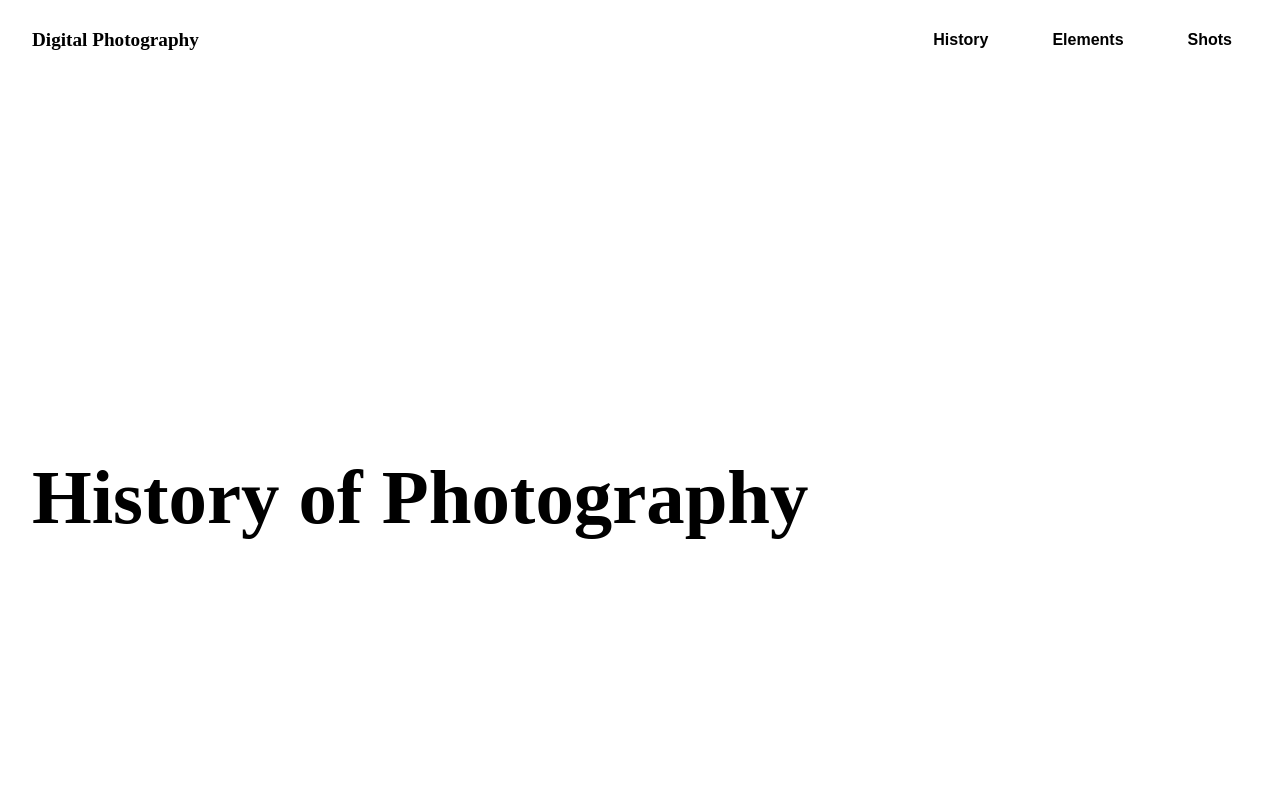
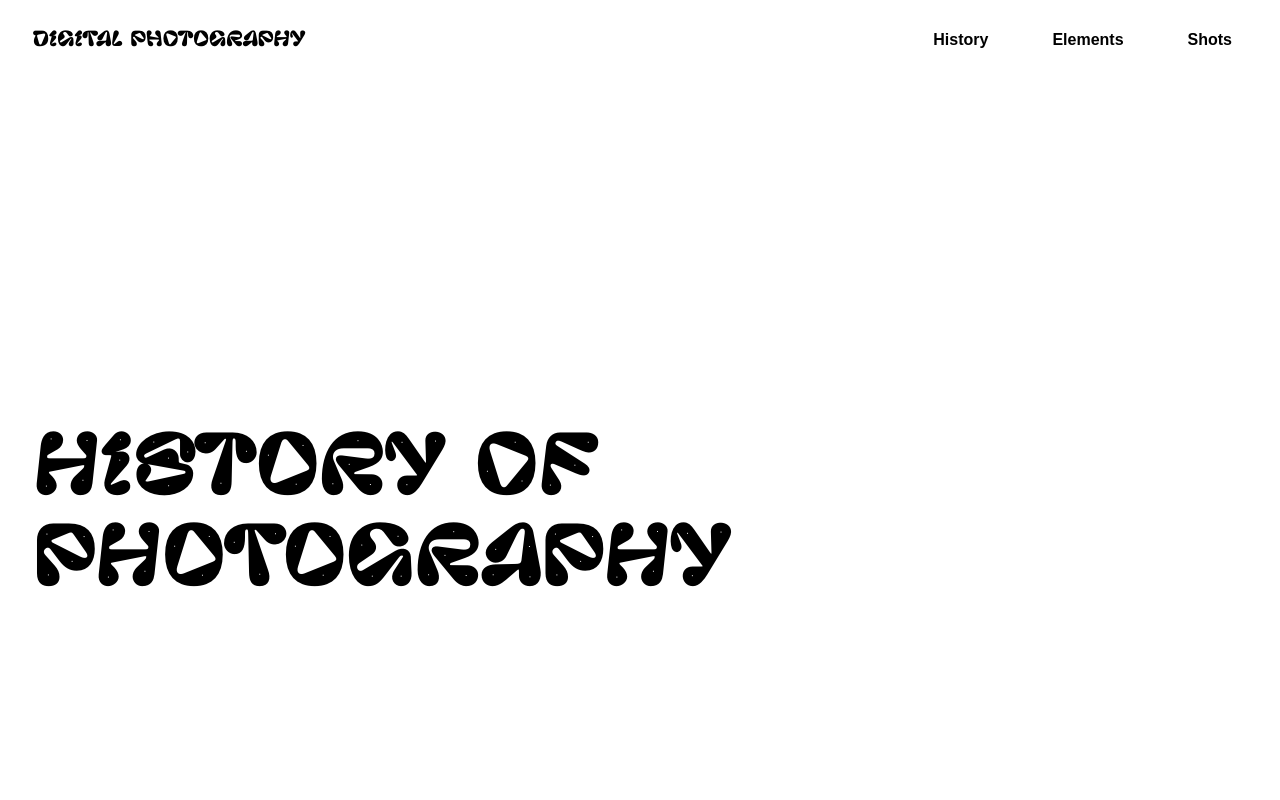
Before and after one commit to atlee1030/digital-photography-website, a plain HTML site: page history.html in a window 1280 px wide. Shown: the top 800 px of the page. Drawn offline with Linux system fonts and the light colour scheme; the site is published under a folder, as on GitHub Pages, so addresses that start at the root find nothing.

Commit message:
fixed font

```diff
--- a/css/font.css
+++ b/css/font.css
@@ -1,7 +1,7 @@
 @font-face {
     font-family: 'Pilowlava-Atome';
-    src: url(/fonts/Pilowlava-Atome.woff) format(woff),
-         url(/fonts/Pilowlava-Atome.woff2) format(woff2);
+    src: url('fonts/Pilowlava-Atome.woff') format(woff),
+         url('fonts/Pilowlava-Atome.woff2') format(woff2);
     font-weight: normal;
     font-style: normal;
 }
--- a/css/index.css
+++ b/css/index.css
@@ -10,7 +10,7 @@
   .hero {
     height: 100vh;
     background: linear-gradient(rgba(0, 0, 0, 0.6), rgba(0, 0, 0, 0.6)),
-                url('/images/Montreal-3.jpg') no-repeat center center/cover;
+                url('/images/montreal.jpg') no-repeat center center/cover;
     display: flex;
     align-items: center;
     justify-content: center;
```
Also changed, not shown: css/fonts/Nalieta_dafont.otf (renamed from fonts/Nalieta_dafont.otf), css/fonts/Pilowlava-Atome.woff (renamed from fonts/Pilowlava-Atome.woff), css/fonts/Pilowlava-Atome.woff2 (renamed from fonts/Pilowlava-Atome.woff2), 5 other files.
